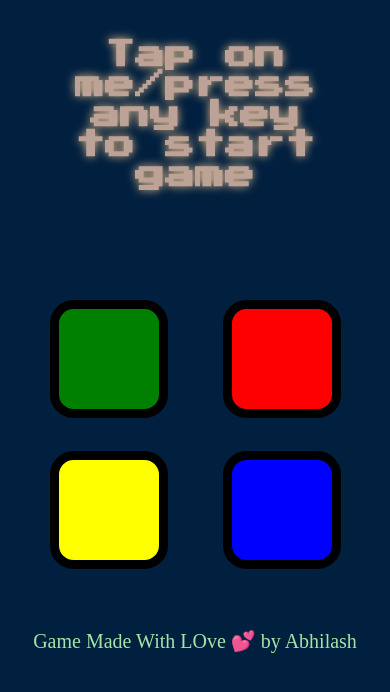
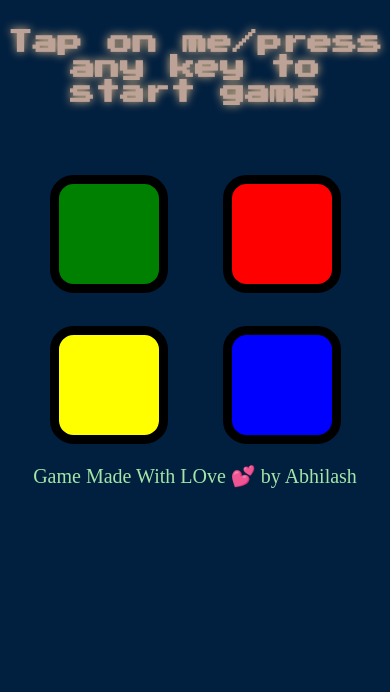
Before and after one commit to ABHILASHTIWARI861/game-for_mobile, a plain HTML site: page index.html in a window 390 px wide. Drawn offline with nearby package versions, Linux system fonts and the light colour scheme.

Commit message:
modified

```diff
--- a/style.css
+++ b/style.css
@@ -2,12 +2,17 @@
 @import url('https://fonts.googleapis.com/css2?family=Press+Start+2P&display=swap');
 body{
     background-color: #011F3F;
+    margin: 0px;
+    padding: 0px;
+    min-height: fit-content
+    width: 100%;;
 }
 h1{
-    margin:40px;
     text-align: center;
+    margin: 0px;;
+    padding:30px 0px 70px 0px;;
     font-family: 'Press Start 2P', cursive;
-    font-size: 55px;
+    font-size: 45px;
     color: rgb(188, 162, 151);
     text-shadow: 0px 0px 10px burlywood;
 }
@@ -26,8 +31,6 @@ align-items: center;
 .box{
     display: flex;
     gap:55px;
-
-
 }
 #green{
 background-color: green;
@@ -52,7 +55,7 @@ background-color: blue;
 footer{
     text-align: center;
     font-size: 30px;
-    margin-top: 60px;
+    padding-top: 20px;
     color: rgb(162, 229, 167);
 }
 @media (max-width: 600px) {
@@ -62,11 +65,12 @@ footer{
 
     }
     h1{
-        font-size: 30px;
-        margin-bottom: 110px;
+        font-size: 25px;
+        margin-bottom: 80px;
+        margin: 0px;;
     }
 footer{
-       margin-top: 60px;
+       padding-top: 20px;
         font-size: 20px;
         color: rgb(162, 229, 167);
 }
```
